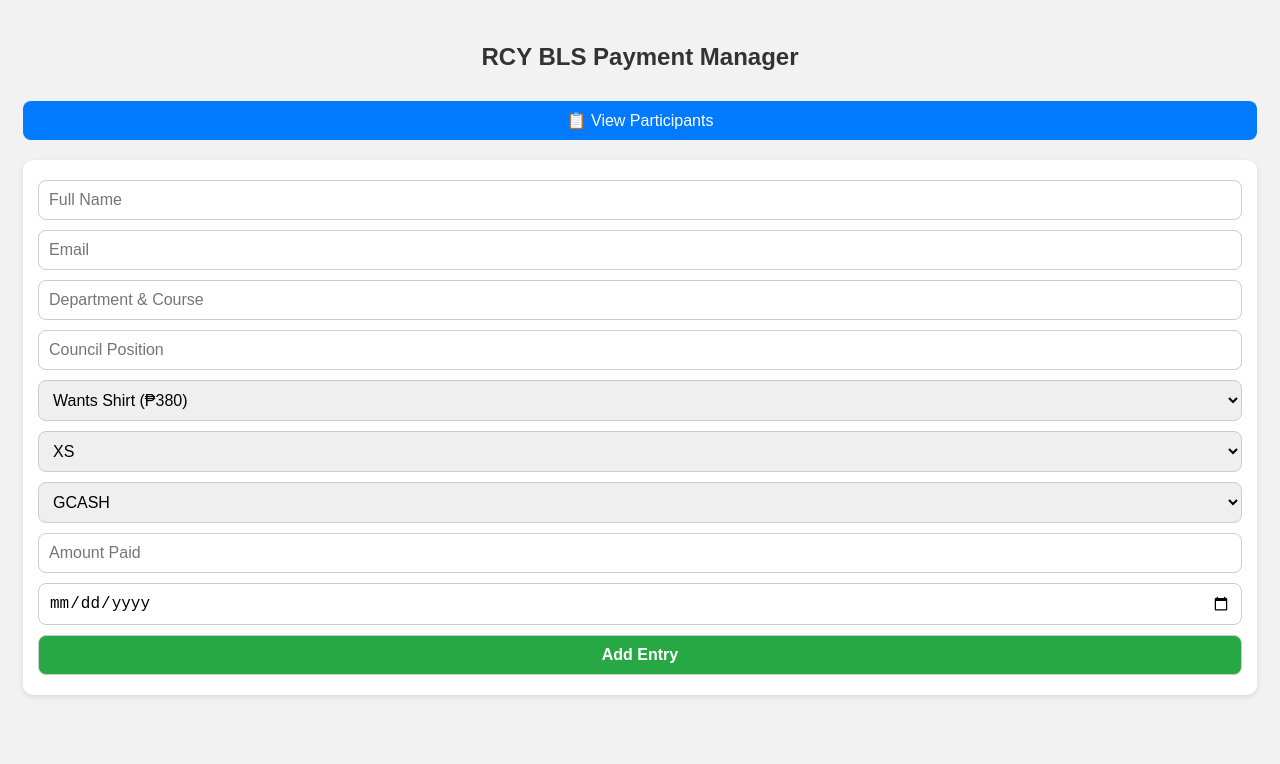
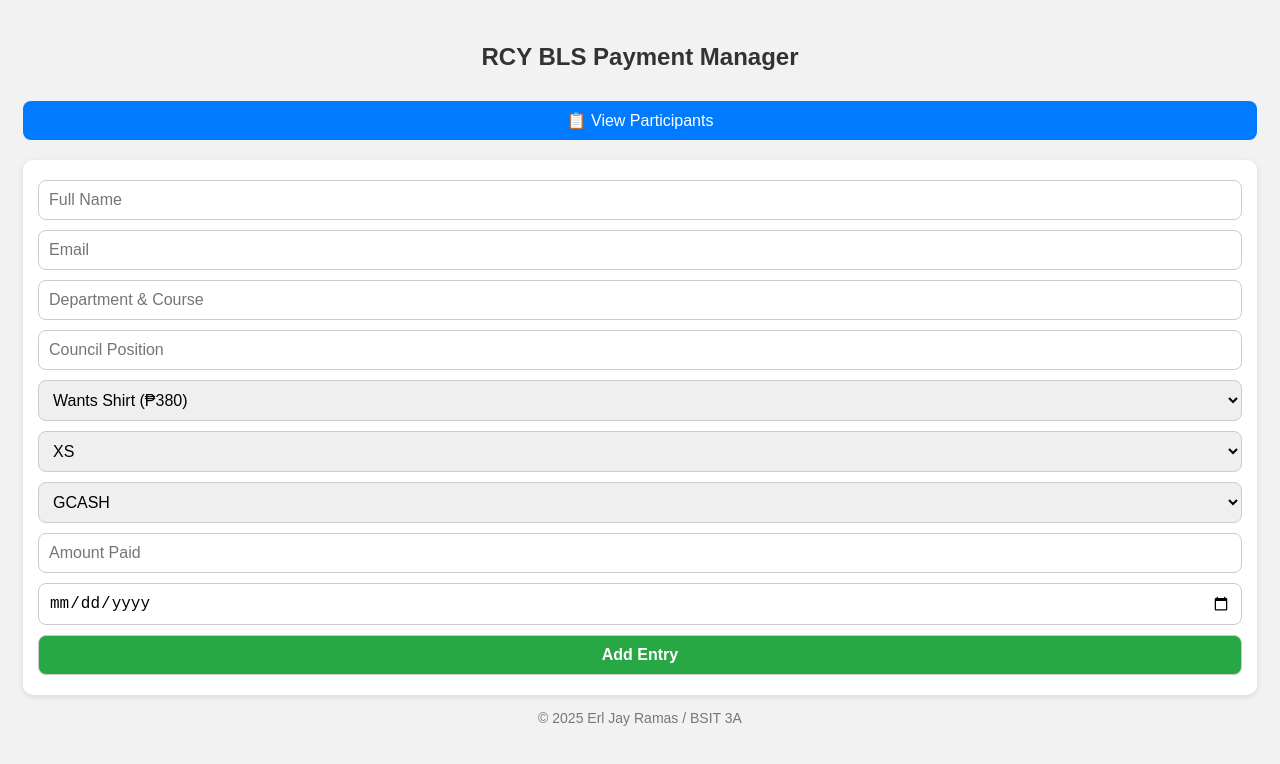
Before and after one commit to ErlRamas/BLS_Payment, a plain HTML site: page index.html in a window 1280 px wide. Drawn offline with Linux system fonts and the light colour scheme.

Commit message:
Update index.html

```diff
--- a/index.html
+++ b/index.html
@@ -228,4 +228,7 @@
     }
   </script>
 </body>
+  <footer style="text-align:center; padding: 15px; font-size: 14px; color: #777;">
+  &copy; 2025 Erl Jay Ramas / BSIT 3A
+</footer>
 </html>
```
